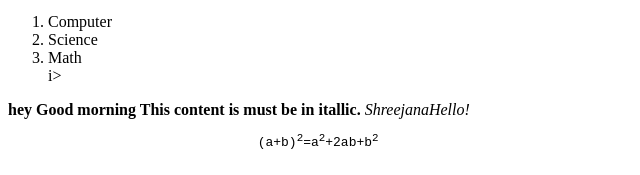
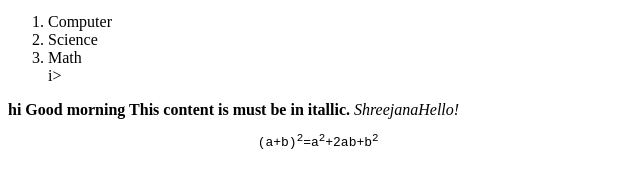
Before and after one commit to Shreejana221/ojt, a plain HTML site: page index.html in a window 1280 px wide. Shown: the part 1973-2148 px from the top of the page, 0-640 px from the left. Drawn offline with Linux system fonts and the light colour scheme.

Commit message:
create index.css

```diff
--- a/index.html
+++ b/index.html
@@ -80,8 +80,7 @@
                                 <td></td>
                             </tr>
 
-
-                            <strong>hey Good morning </strong>
+                            <strong>hi Good morning </strong>
                             <b>This content is must be in itallic. </b>
                             <em>Shreejana</em>
                             <i>Hello!</i>
```
Also changed, not shown: index.css (added).
